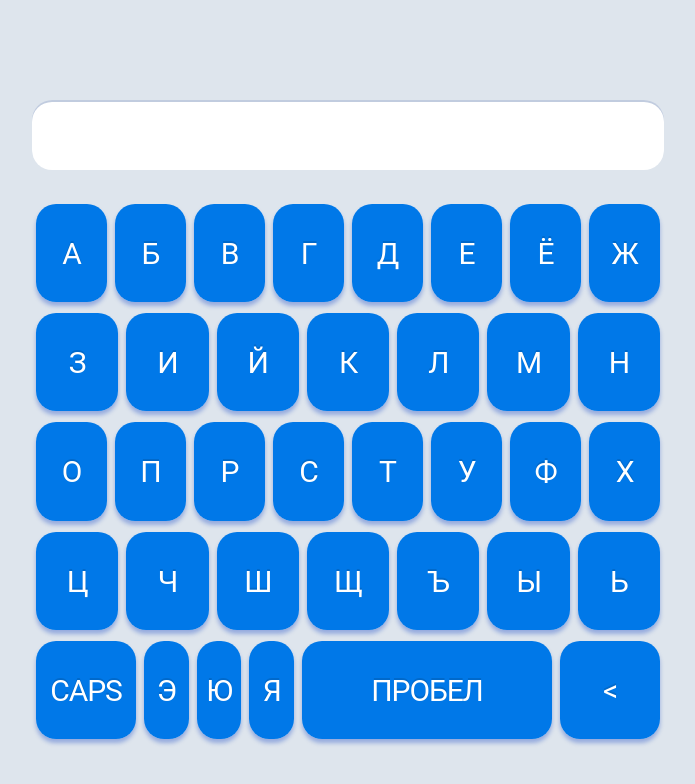
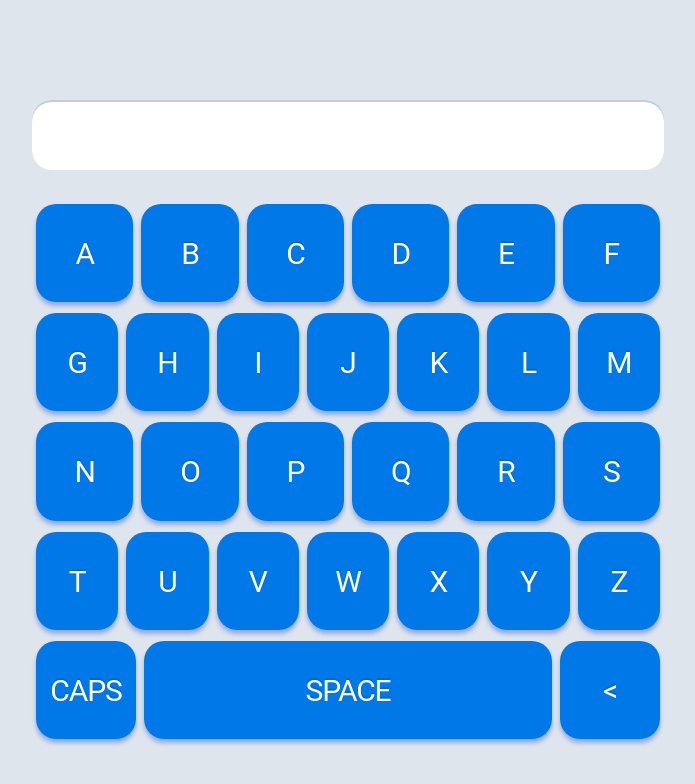
Before and after one commit to Pirantul/react-easy-keyboard, a React (Create React App) app: page / in a window 1280 px wide. Shown: the top 784 px of the page, without its empty margins (292-987 px from the left). Built offline with nearby package versions, Linux system fonts and the light colour scheme.

Commit message:
change layout to eng

```diff
--- a/src/App.js
+++ b/src/App.js
@@ -80,7 +80,7 @@ const keybStyle = {
     <div className="App">
       <div className="keyboard">
         <div className="field">{figs}</div>
-        <Keyboard layout={layoutRus} style={keybStyle} onClickBtn={onClickBtn} />
+        <Keyboard layout={layoutEng} style={keybStyle} onClickBtn={onClickBtn} />
       </div>
     </div>
 
```
